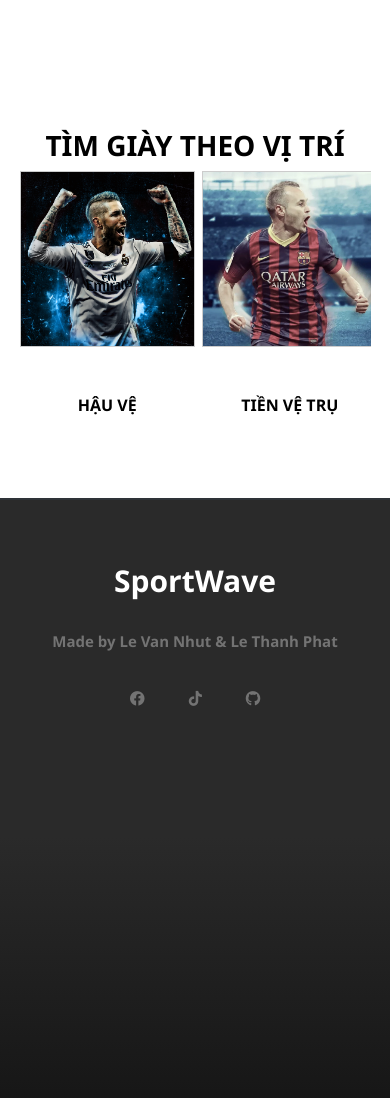
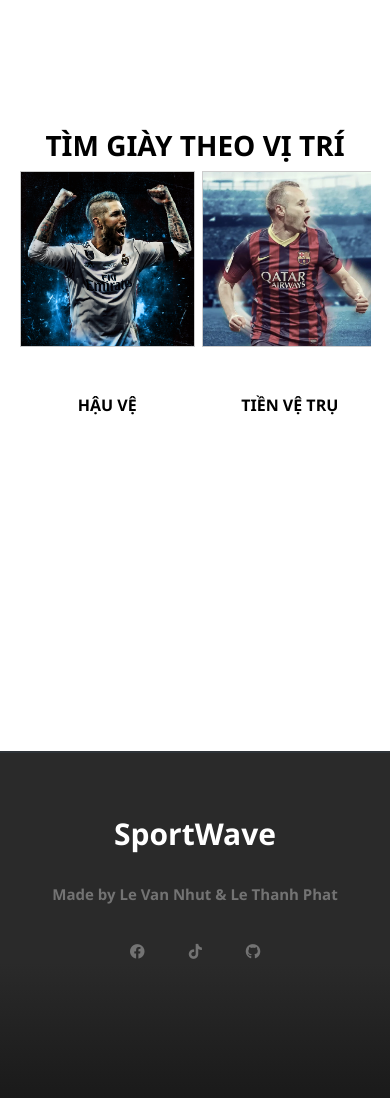
Before and after one commit to Lenal-P/Web_Sport_Shoes, a plain HTML site: page index.html in a window 390 px wide. Shown: the part 1528-2626 px from the top of the page. Drawn offline with nearby package versions, Linux system fonts and the light colour scheme.

Commit message:
responsive footer

```diff
--- a/styles/home.css
+++ b/styles/home.css
@@ -754,7 +754,7 @@ body{
     .footer {
         bottom: -220%;
         width: 100vw;
-        height: 80%;
+        height: 50%;
     }
     .footer_container{
         height: 100%;
```
